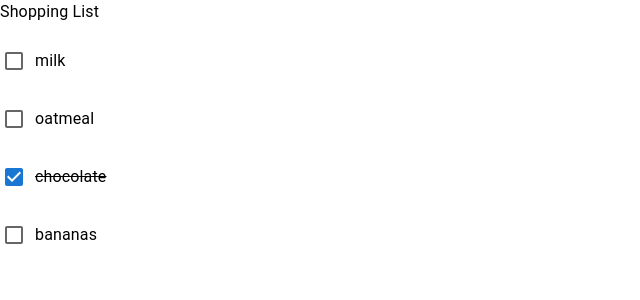
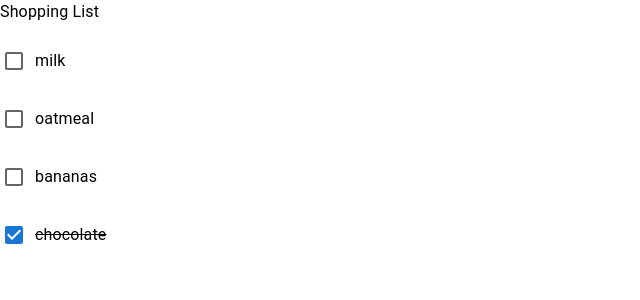
Before and after one commit to iva585/capstone-project, a React (Vite) app: page / in a window 1280 px wide. Shown: the top 300 px of the page, without its empty margins (0-640 px from the left). Built offline with nearby package versions, Linux system fonts and the light colour scheme.

Commit message:
feature: move crossed off items to the  end of list

```diff
--- a/src/app/pages/ShoppingList/ShoppingList.tsx
+++ b/src/app/pages/ShoppingList/ShoppingList.tsx
@@ -7,13 +7,17 @@ type Props = {
   items: ShoppingListItemType[];
 };
 
-export default (props: Props): JSX.Element => (
+export default (props: Props): JSX.Element => {
+  return (
     <>
       <Typography>Shopping List</Typography>
       <List>
-      {props.items.map((item) => (
+        {props.items
+          .sort((a, b) => (a.checked ? 1 : 0) - (b.checked ? 1 : 0))
+          .map((item) => (
             <ShoppingListItem key={item.id} item={item} />
           ))}
       </List>
     </>
   );
+};
```
Lines whose indentation alone changed are shown as unchanged.
